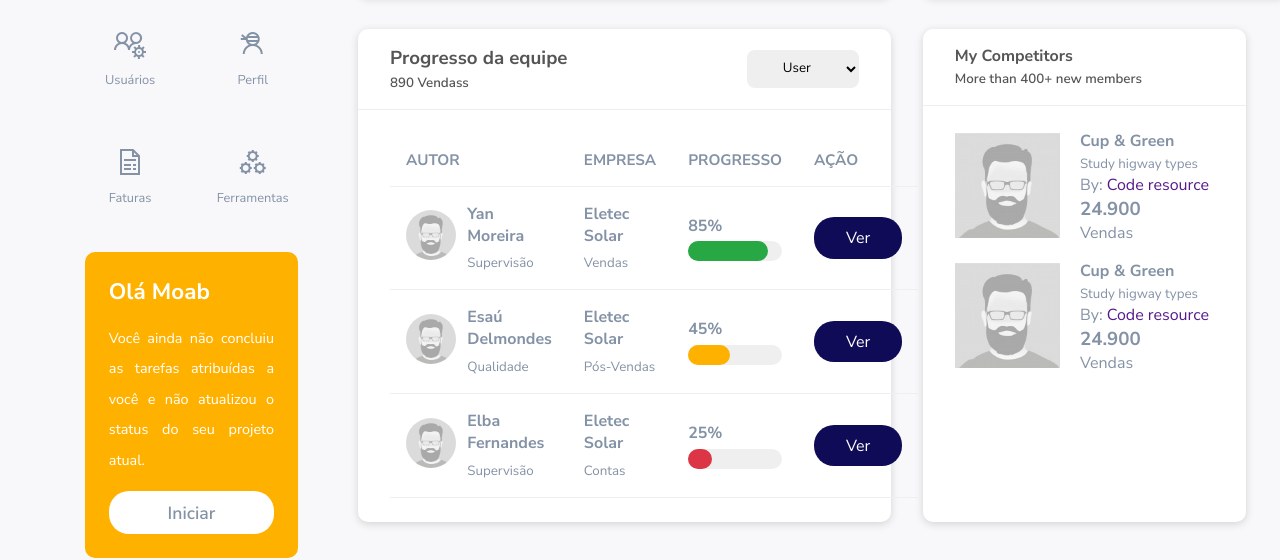
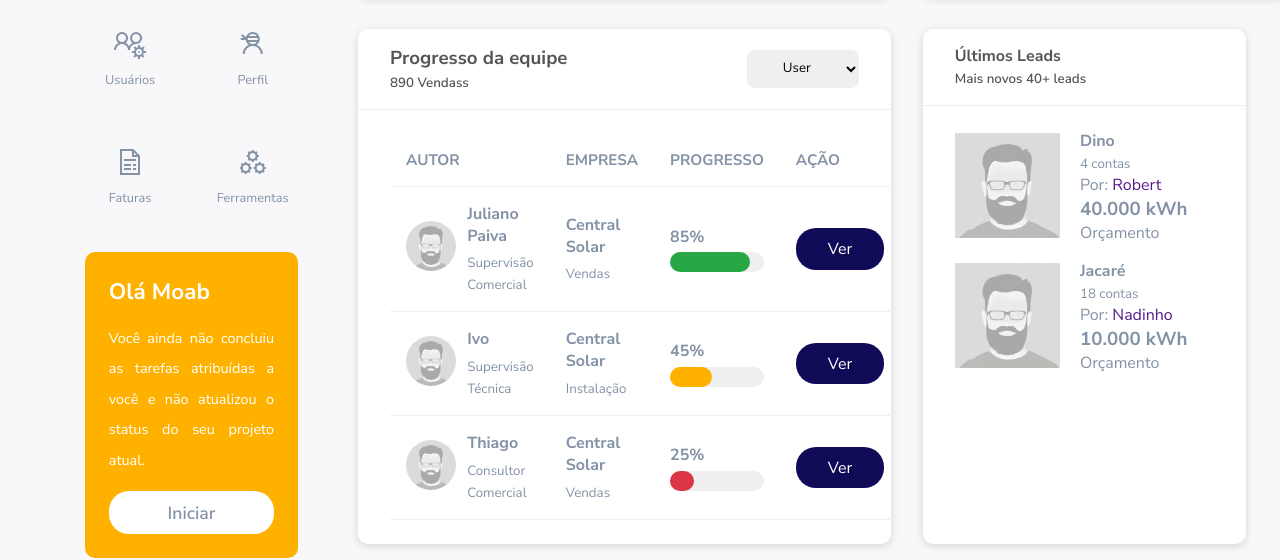
Before and after one commit to DevJMoab/newDash, a plain HTML site: page index.html in a window 1280 px wide. Shown: the part 671-1231 px from the top of the page. Drawn offline with nearby package versions, Linux system fonts and the light colour scheme; a web font is replaced by a local one.

Commit message:
layout dashboad finish

```diff
--- a/index.html
+++ b/index.html
@@ -113,7 +113,7 @@
             </header>
             <main>
                 <div class="page-header">
-                    <h1>Morning Heather</h1>
+                    <h1>Dashboard</h1>
                     <small>Tenha um ótimo dia!</small>
                 </div>
                 <div class="analytics">
@@ -187,12 +187,12 @@
                                                     <img src="./img/avatar-1.png" alt="">
                                                 </div>
                                                 <div class="team-details">
-                                                    <h4>Yan Moreira</h4>
-                                                    <small>Supervisão</small>
+                                                    <h4>Juliano Paiva</h4>
+                                                    <small>Supervisão Comercial</small>
                                                 </div>
                                         </div></td>
                                         <td><div class="company-info">
-                                            <h4>Eletec Solar</h4>
+                                            <h4>Central Solar</h4>
                                             <small>Vendas</small>
                                         </div></td>
                                         <td><div class="team-progress">
@@ -210,13 +210,13 @@
                                                     <img src="./img/avatar-1.png" alt="">
                                                 </div>
                                                 <div class="team-details">
-                                                    <h4>Esaú Delmondes</h4>
-                                                    <small>Qualidade</small>
+                                                    <h4>Ivo</h4>
+                                                    <small>Supervisão Técnica</small>
                                                 </div>
                                         </div></td>
                                         <td><div class="company-info">
-                                            <h4>Eletec Solar</h4>
-                                            <small>Pós-Vendas</small>
+                                            <h4>Central Solar</h4>
+                                            <small>Instalação</small>
                                         </div></td>
                                         <td><div class="team-progress">
                                             <h4>45%</h4>
@@ -233,13 +233,13 @@
                                                     <img src="./img/avatar-1.png" alt="">
                                                 </div>
                                                 <div class="team-details">
-                                                    <h4>Elba Fernandes</h4>
-                                                    <small>Supervisão</small>
+                                                    <h4>Thiago</h4>
+                                                    <small>Consultor Comercial</small>
                                                 </div>
                                         </div></td>
                                         <td><div class="company-info">
-                                            <h4>Eletec Solar</h4>
-                                            <small>Contas</small>
+                                            <h4>Central Solar</h4>
+                                            <small>Vendas</small>
                                         </div></td>
                                         <td><div class="team-progress">
                                             <h4>25%</h4>
@@ -255,19 +255,19 @@
                     </div>
                     <div class="card competitors">
                         <div class="card-head">
-                            <h4>My Competitors</h4>
-                            <small>More than 400+ new members</small>
+                            <h4>Últimos Leads</h4>
+                            <small>Mais novos 40+ leads</small>
                         </div>
                         <div class="card-body">
                             <div class="compete-info">
                                 <img src="./img/avatar-1.png" alt="">
                                 <div class="compete-details">
-                                    <h4>Cup & Green</h4>
-                                    <small>Study higway types</small>
-                                    <p>By: <a href="">Code resource</a></p>
+                                    <h4>Dino</h4>
+                                    <small>4 contas</small>
+                                    <p>Por: <a href="">Robert</a></p>
                                     <div class="compete-sales">
-                                        <h3>24.900</h3>
-                                        <span>Vendas</span>
+                                        <h3>40.000 kWh</h3>
+                                        <span>Orçamento</span>
                                     </div>
                                 </div>
                             </div>
@@ -275,12 +275,12 @@
                             <div class="compete-info">
                                 <img src="./img/avatar-1.png" alt="">
                                 <div class="compete-details">
-                                    <h4>Cup & Green</h4>
-                                    <small>Study higway types</small>
-                                    <p>By: <a href="">Code resource</a></p>
+                                    <h4>Jacaré</h4>
+                                    <small>18 contas</small>
+                                    <p>Por: <a href="">Nadinho</a></p>
                                     <div class="compete-sales">
-                                        <h3>24.900</h3>
-                                        <span>Vendas</span>
+                                        <h3>10.000 kWh</h3>
+                                        <span>Orçamento</span>
                                     </div>
                                 </div>
                             </div>
```
